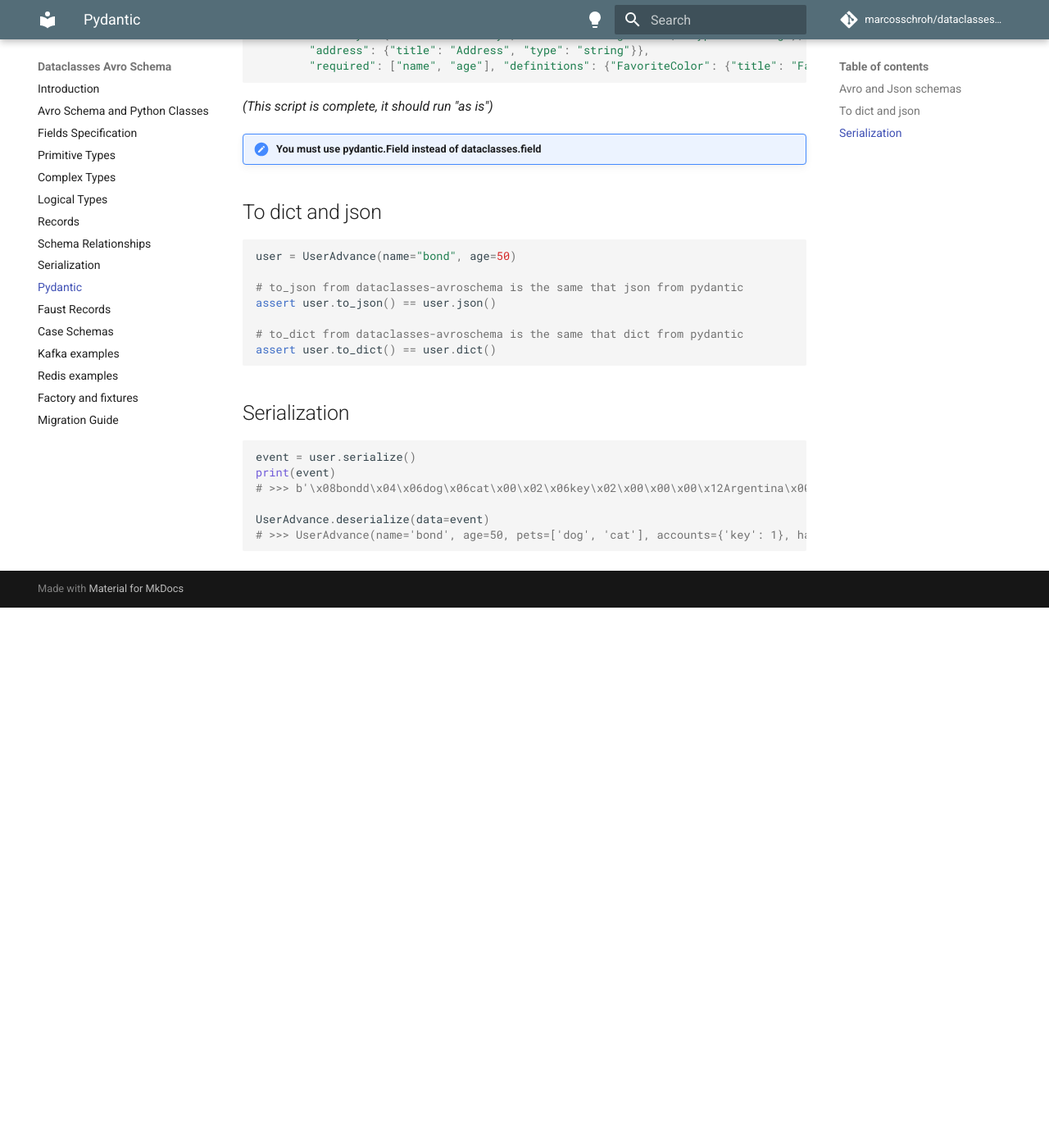
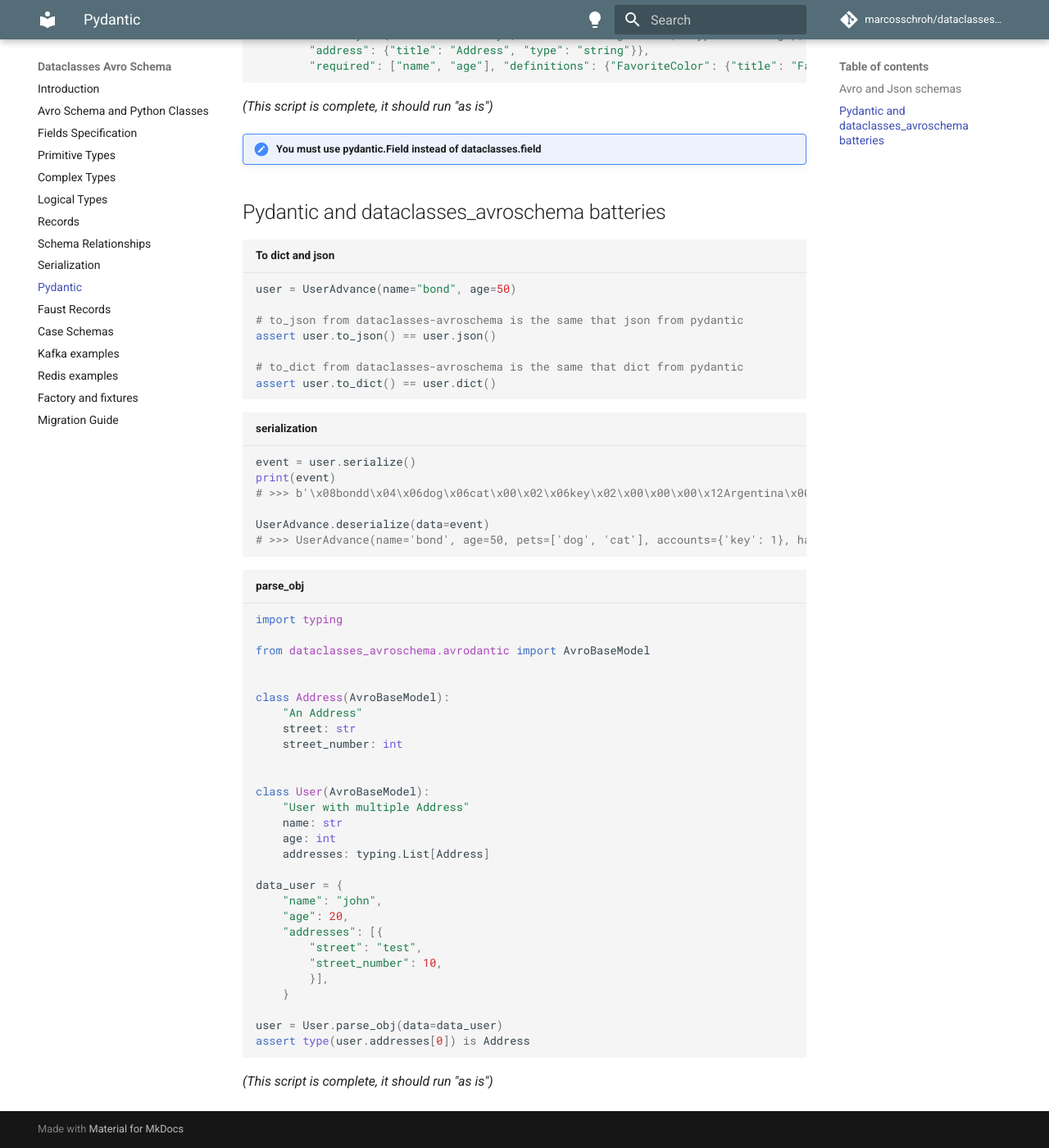
Before and after one commit to marcosschroh/dataclasses-avroschema, an MkDocs documentation site: the page built from docs/pydantic.md, in a window 1280 px wide and 1400 px high, scrolled down 1466 px. Shown: the whole window at 82% size. Built offline with MkDocs 1.6.1 and Material for MkDocs 9.7.7, drawn with Linux system fonts in a browser that asks for light colours; comment, search, counter and statistics services are not loaded; before the commit the page ends 2207 px from its top, so only the background shows below that.

````diff
--- a/docs/pydantic.md
+++ b/docs/pydantic.md
@@ -70,9 +70,9 @@ UserAdvance.json_schema()
 
 !!! note annotate "You must use pydantic.Field instead of dataclasses.field"
 
-## To dict and json
+## Pydantic and dataclasses_avroschema batteries
 
-```python
+```python title="To dict and json"
 user = UserAdvance(name="bond", age=50)
 
 # to_json from dataclasses-avroschema is the same that json from pydantic
@@ -82,9 +82,7 @@ assert user.to_json() == user.json()
 assert user.to_dict() == user.dict()
 ```
 
-## Serialization
-
-```python
+```python title="serialization"
 event = user.serialize()
 print(event)
 # >>> b'\x08bondd\x04\x06dog\x06cat\x00\x02\x06key\x02\x00\x00\x00\x12Argentina\x00'
@@ -92,3 +90,36 @@ print(event)
 UserAdvance.deserialize(data=event)
 # >>> UserAdvance(name='bond', age=50, pets=['dog', 'cat'], accounts={'key': 1}, has_car=False, favorite_colors=<FavoriteColor.BLUE: 'BLUE'>, country='Argentina', address=None)
 ```
+
+```python title="parse_obj"
+import typing
+
+from dataclasses_avroschema.avrodantic import AvroBaseModel
+
+
+class Address(AvroBaseModel):
+    "An Address"
+    street: str
+    street_number: int
+
+
+class User(AvroBaseModel):
+    "User with multiple Address"
+    name: str
+    age: int
+    addresses: typing.List[Address]
+
+data_user = {
+    "name": "john",
+    "age": 20,
+    "addresses": [{
+        "street": "test",
+        "street_number": 10,
+        }],
+    }
+
+user = User.parse_obj(data=data_user)
+assert type(user.addresses[0]) is Address
+```
+
+*(This script is complete, it should run "as is")*
````
Also changed, not shown: docs/records.md (+42 -0 lines), 3 other files.
